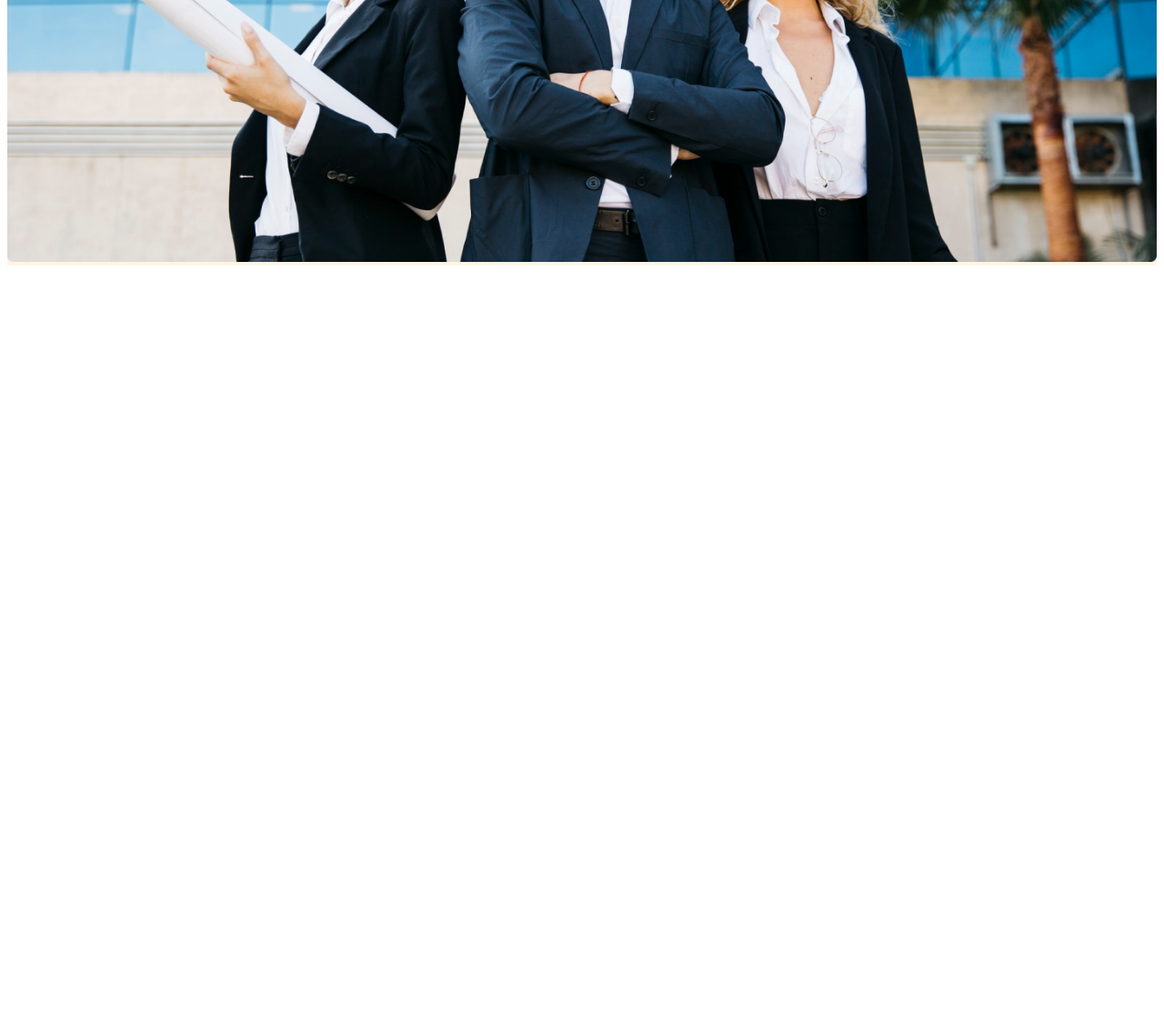
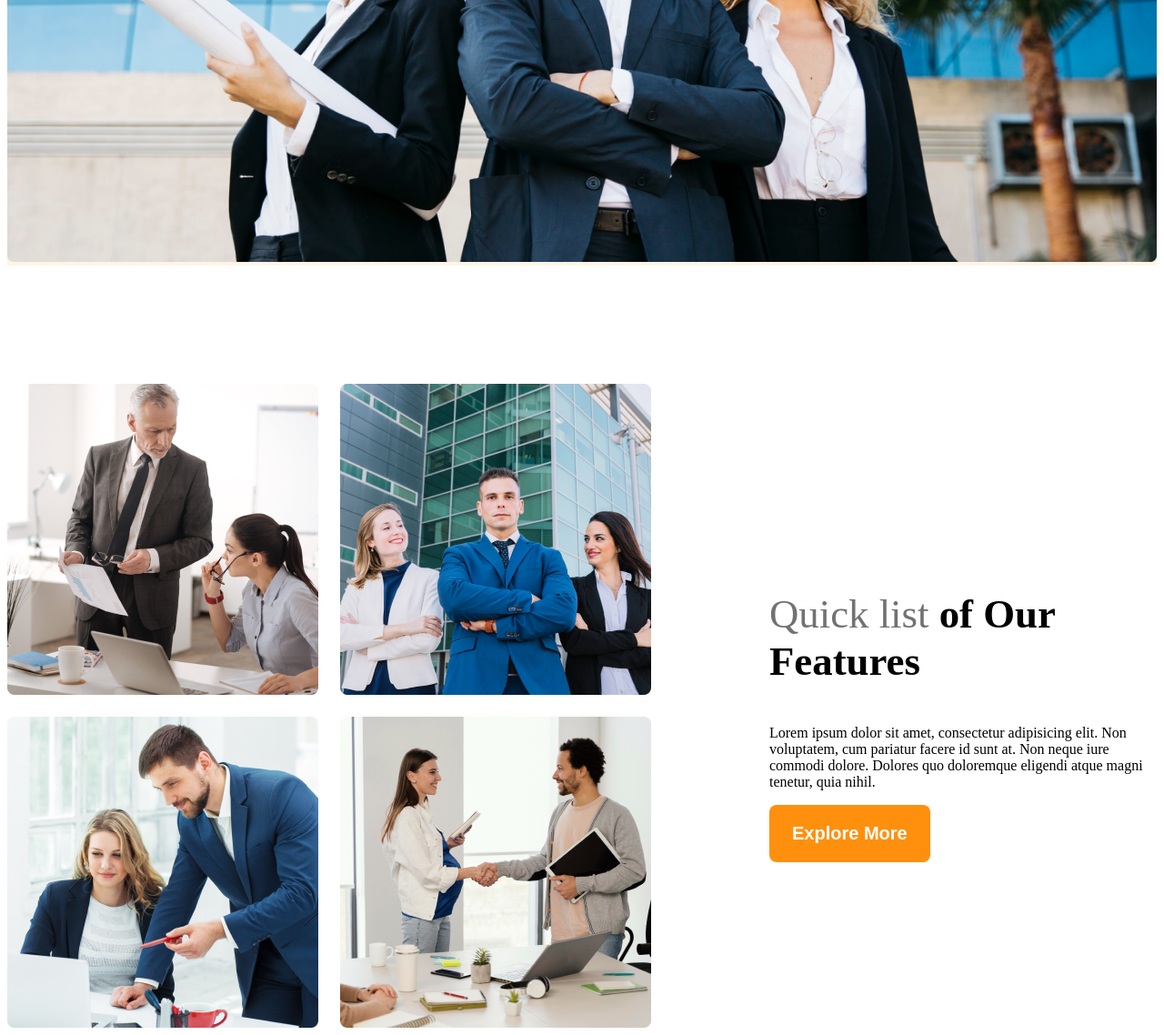
Before and after one commit to forhadul-wafi/g3-architects-website, a plain HTML site: page index.html in a window 1280 px wide. Shown: the part 884-2022 px from the top of the page at 91% size. Before the commit the page ends 1184 px from the top, so only its background shows below. Drawn offline with Linux system fonts and the light colour scheme.

Commit message:
after fouth video

```diff
--- a/index.html
+++ b/index.html
@@ -32,7 +32,19 @@
         </div>
     </header>
     <main>
-
+        <section class="teams display-flex">
+            <div class="team-image-container">
+                <img src="images/team1.png" alt="two architect discussing about design">
+                <img src="images/team2.png" alt="">
+                <img src="images/team3.png" alt="">
+                <img src="images/team4.png" alt="">
+            </div>
+            <div class="our-features">
+                <h3 class="feature-tittle"><span id="quick-list" class="text-light-gray">Quick list</span> <span>of Our</span> <span>Features</span></h3>
+                <p class="feature-descriptiom">Lorem ipsum dolor sit amet, consectetur adipisicing elit. Non voluptatem, cum pariatur facere id sunt at. Non neque iure commodi dolore. Dolores quo doloremque eligendi atque magni tenetur, quia nihil.</p>
+                <button class="btn-primary">Explore More</button>
+            </div>
+        </section>
     </main>
     <footer>
 
--- a/styles/architects.css
+++ b/styles/architects.css
@@ -33,6 +33,15 @@
     font-size: 1.25rem;
     border-radius: 8px;
     border: 0;
+ }
+
+ main{
+    max-width: 1440px;
+    margin: 0 auto;
+ }
+
+ main> section{
+    margin-top: 130px;
  }
 /* header styles */
 
@@ -80,6 +89,27 @@
     width: 100%;
 }
 
+/* team and feature related style */
+.teams{
+    align-items: center;
+}
+
+.team-image-container{
+    display: grid;
+    grid-template-columns: repeat(2, 1fr);
+    gap : 24px;
+}
+.our-features{
+    margin-left: 130px;
+    max-width: 530px;
+}
+.feature-tittle{
+    font-size: 2.8rem;
+    font-weight: 700;
+}
+#quick-list{
+    font-weight: 500;
+}
 /* responsive media query */
 @media screen and (max-width : 576px){
     .navbar , .nav-links{
```
